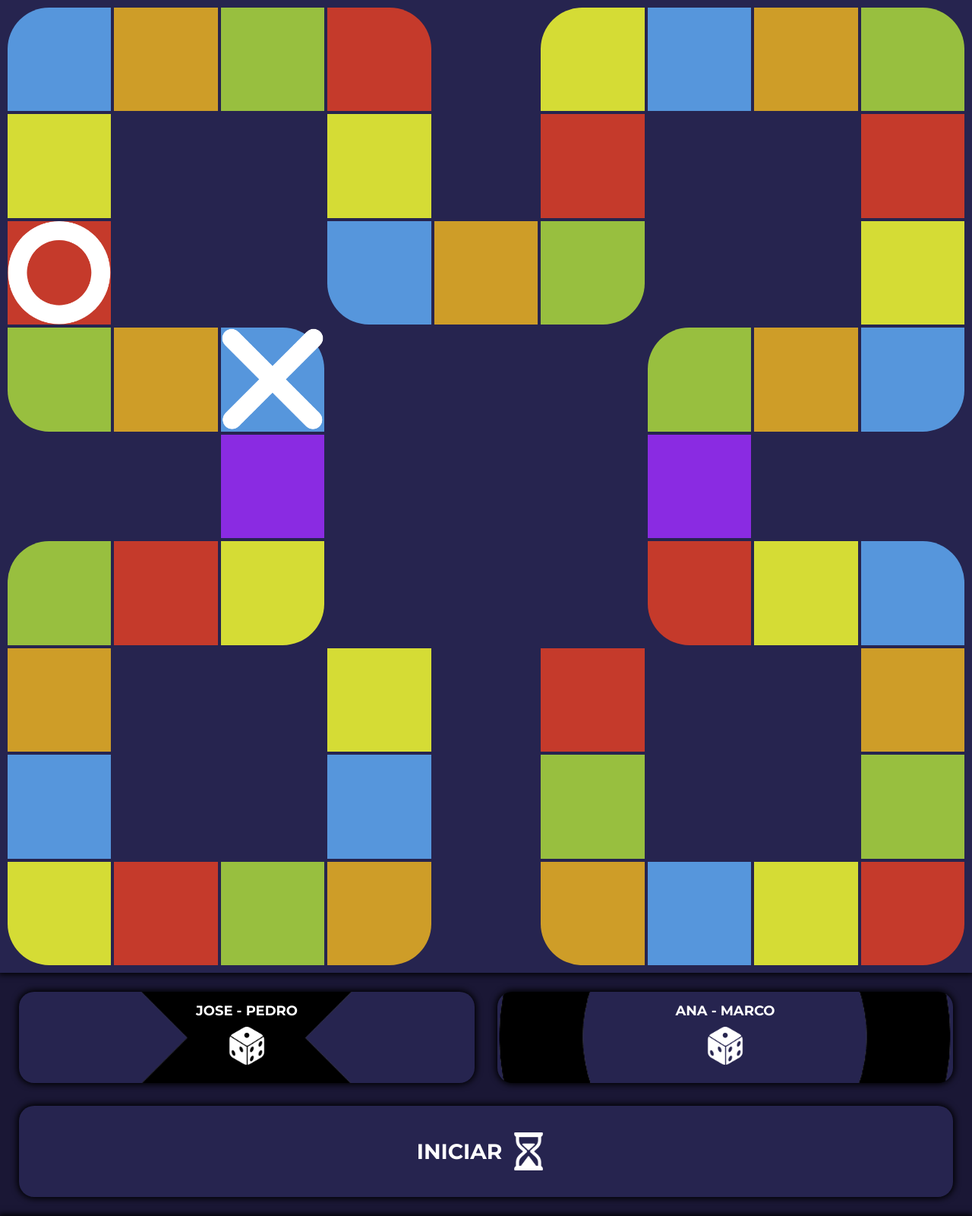
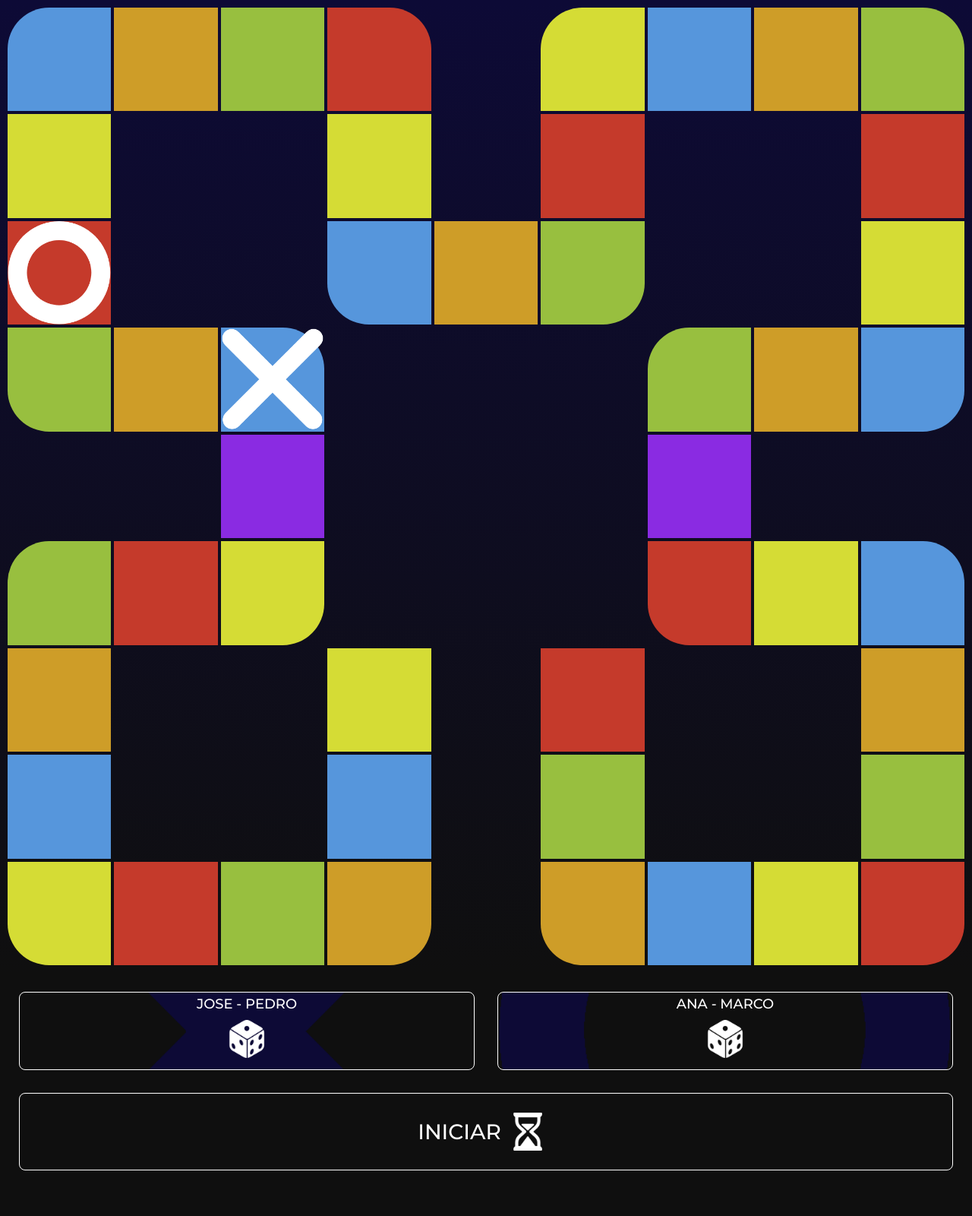
Before and after one commit to orjocagre/clon-pictionary, a PHP site: page /partida.html in a window 1280 px wide. Shown: the whole page at 76% size. Run offline with PHP 8.4, Linux system fonts and the light colour scheme.

Commit message:
cambios en paleta de colores

```diff
--- a/styles/partida.css
+++ b/styles/partida.css
@@ -5,8 +5,10 @@
     --green: #98bf3f;
     --red: #c53a2b;
     --morado: blueviolet;
-    --dark-blue: #26244f;
-    --darker-blue: #1a1735;
+    --dark-blue: #272727;
+    --darker-blue: #0f0f0f;
+    --white: #f1f1f1;
+    --theme-blue: #0d0a36;
     --light: 300;
     --medium: 500;
     --bold: 700;
@@ -26,7 +28,7 @@ button {
 
 }
 body {
-    background-color: var(--dark-blue);
+    background-color: var(--darker-blue);
 }
 main {
     height: 100vh;
@@ -45,7 +47,7 @@ main {
     grid-template-columns: repeat(9,1fr);
     grid-template-rows: repeat(9,1fr);
     gap: 4px;
-    box-shadow: 0px 0px 8px 2px black;
+    background: linear-gradient(0deg, var(--darker-blue), var(--theme-blue));
 }
 .persona {
     background-color: var(--yellow);
@@ -122,6 +124,7 @@ main {
     height: calc(100vh - 100vw);
     display: grid;
     padding: 25px;
+    padding-bottom: 60px;
     grid-template-columns: 1fr 1fr;
     grid-template-rows: 1fr 1fr;
     gap: 30px;
@@ -134,14 +137,13 @@ main {
     justify-content: center;
     align-items: center;
     flex-wrap: wrap;
-    background-color: var(--dark-blue);
+    background-color: var(--darker-blue);
     background-repeat: no-repeat;
     background-position: center;
     background-size: cover;
-    border: 1px none white;
-    border-radius: 20px;
-    box-shadow: 0 0 8px 2px black;
-    font-weight: var(--bold);
+    border-radius: 8px;
+    border: 1px solid white;
+    font-weight: var(--medium);
     font-size: 1.8rem;
     color: white;
 }
@@ -158,6 +160,8 @@ main {
     grid-area: 2/1/3/3;
     display: flex;
     flex-direction: row;
+    background-color: var(--darker-blue);
+
     font-size: 2.8rem;
 }
 .jugador-1 {
@@ -188,8 +192,7 @@ main {
     overflow-x: scroll;
     overscroll-behavior-x: contain;
     scroll-snap-type: x proximity;
-    background-color: var(--dark-blue);
-    box-shadow: 0 0 8px 2px black;
+    background-color: var(--darker-blue);
 
 }
 .tarjeta .tarjetas {
@@ -198,7 +201,9 @@ main {
     min-width: 300px;
     height: fit-content;
     margin: 30px 10px 20px;
-    box-shadow: 0 0 8px 2px black;
+    background: linear-gradient(20deg,var(--darker-blue) ,var(--theme-blue));
+    box-shadow: 0 0 8px 2px #35334b;
+    border-radius: 2px;
 }
 .tarjeta img {
     width: 80%;
@@ -218,18 +223,17 @@ main {
 .botones-tarjeta {
     height: 25%;
     display: flex;
-    align-items: center;
+    align-items: flex-start;
     justify-content: center;
+    padding: 20px;
 }
 .botones-tarjeta button {
     width: 250px;
     height: 100px;
     font-size: 3rem;
-    font-weight: var(--bold);
-    background-color: var(--dark-blue);
-    border: none;
+    font-weight: var(--medium);
+    background-color: var(--darker-blue);
+    border: 1px solid white;
     color: white;
-    box-shadow: 0px 0px 8px 2px black;
-    border-radius: 20px;
-
+    border-radius: 8px;
 }
```
Also changed, not shown: styles/style.css (+7 -5 lines), assets/icons/circulo-negro.png, assets/icons/equis-negra.png.
